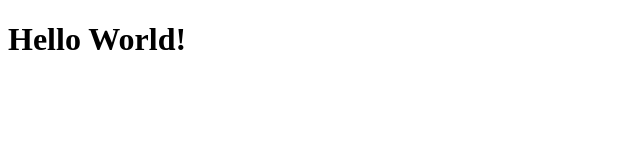
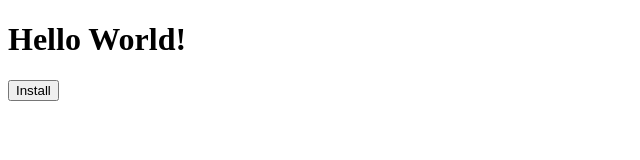
Before and after one commit to potch/tdc-goiania, a plain HTML site: page testapp/index.html in a window 1280 px wide. Shown: the whole page, without its empty margins (0-640 px from the left). Drawn offline with Linux system fonts and the light colour scheme.

Commit message:
added install button

```diff
--- a/testapp/index.html
+++ b/testapp/index.html
@@ -7,6 +7,7 @@
   </head>
   <body>
     <h1>Hello World!</h1>
+    <button onclick="mozApp.install();">Install</button>
     <script>
         // manage a webapp.
         // place <link rel="app-manifest" href="path-to-manifest.webapp"> in your <head>
```
